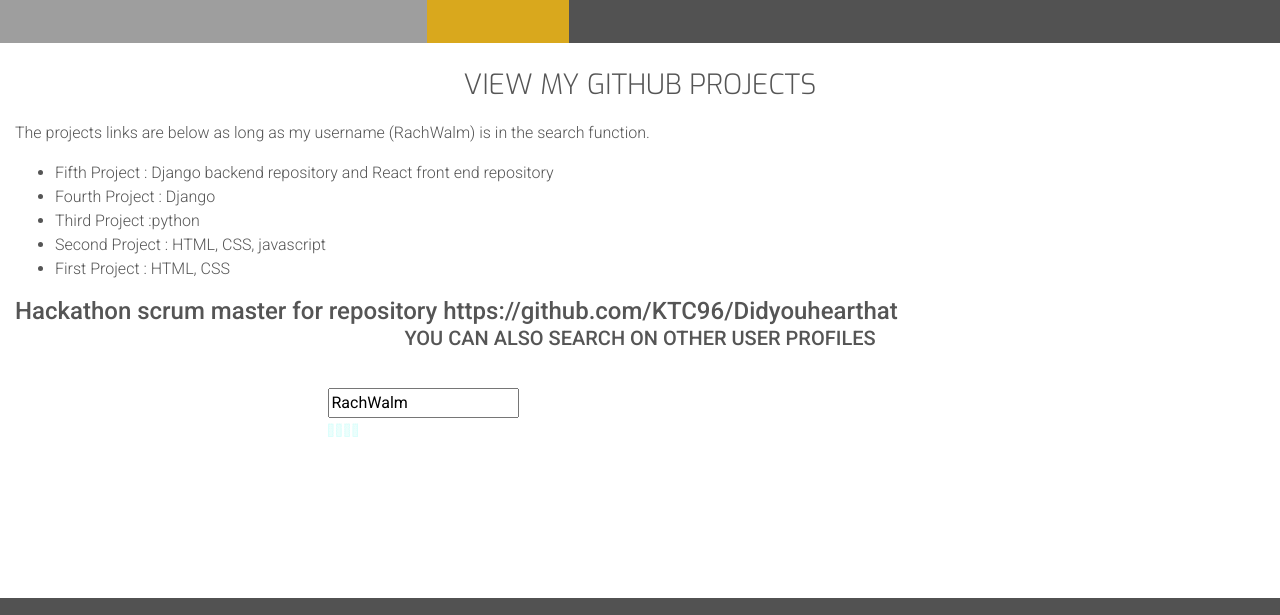
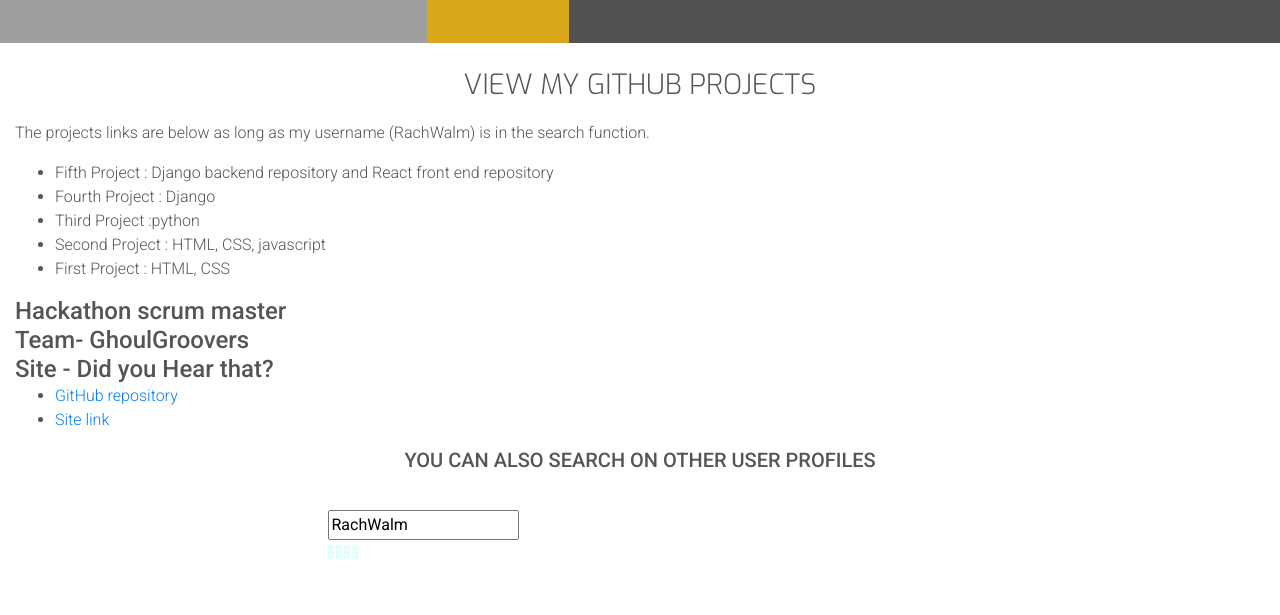
Before and after one commit to RachWalm/Resume-project, a plain HTML site: page github.html in a window 1280 px wide. Shown: the part 446-1061 px from the top of the page. Drawn offline with nearby package versions, Linux system fonts and the light colour scheme; no server answers; grey boxes are pictures that could not be loaded.

Commit message:
Add Hackathon links to github.html

```diff
--- a/github.html
+++ b/github.html
@@ -77,7 +77,23 @@
                     <li>Second Project : HTML, CSS, javascript</li>
                     <li>First Project : HTML, CSS</li>
                 </ul>
-                <h4>Hackathon scrum master for repository https://github.com/KTC96/Didyouhearthat</h4>
+                <h4>Hackathon scrum master
+                    <br>Team-  GhoulGroovers
+                    <br> Site - Did you Hear that?</h4>
+                    <ul>
+                        <li>
+                            <a href="https://github.com/KTC96/Didyouhearthat"
+                            target="_blank" rel="noopener" aria-label="Repository for GhoulGroovers Did you Hear that site (opens in new tab)">
+                            GitHub repository
+                            </a>
+                        </li>
+                        <li>
+                            <a href="https://ktc96.github.io/Didyouhearthat/"
+                            target="_blank" rel="noopener" aria-label="Repository for GhoulGroovers Did you Hear that site (opens in new tab)">
+                            Site link
+                            </a>
+                        </li>
+                    </ul>
                 <h5 class="uppercase text-center">You can also search on other user profiles</h5>
 
                 <div class="center-form">
```
